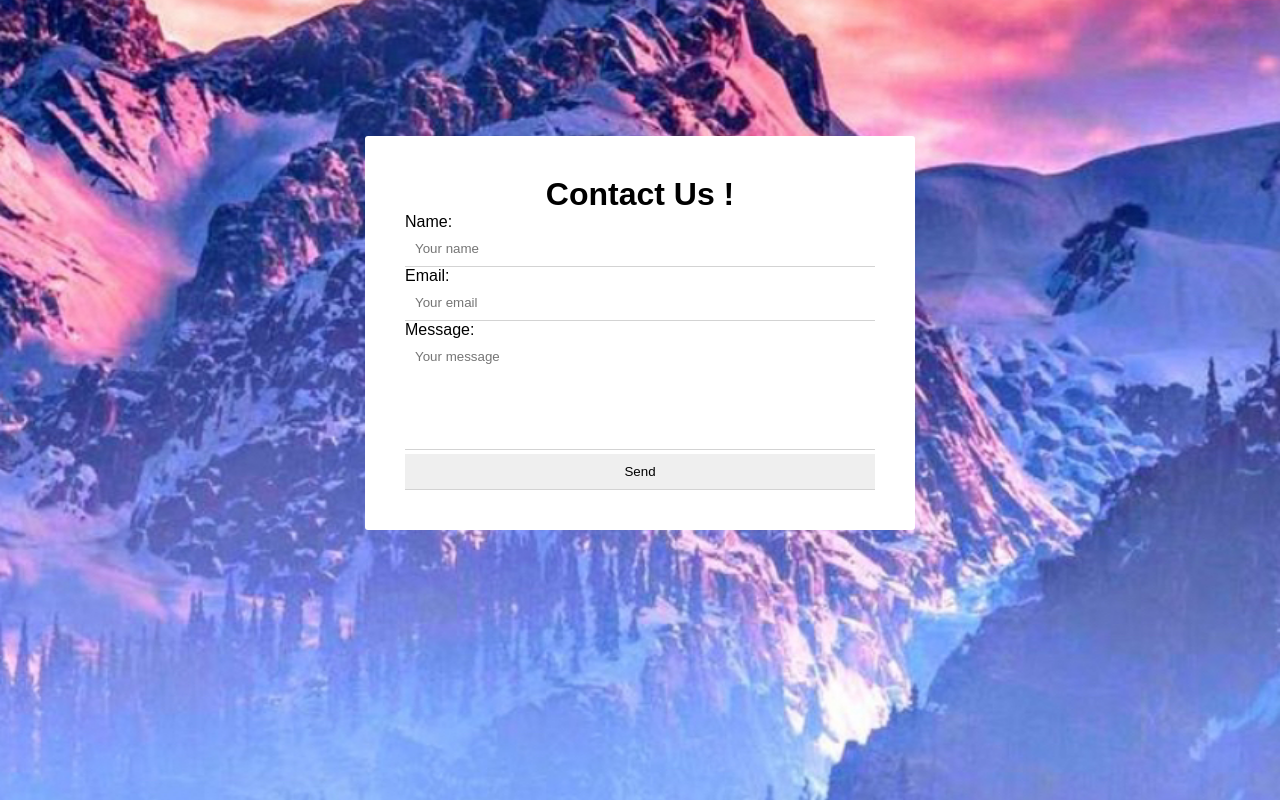
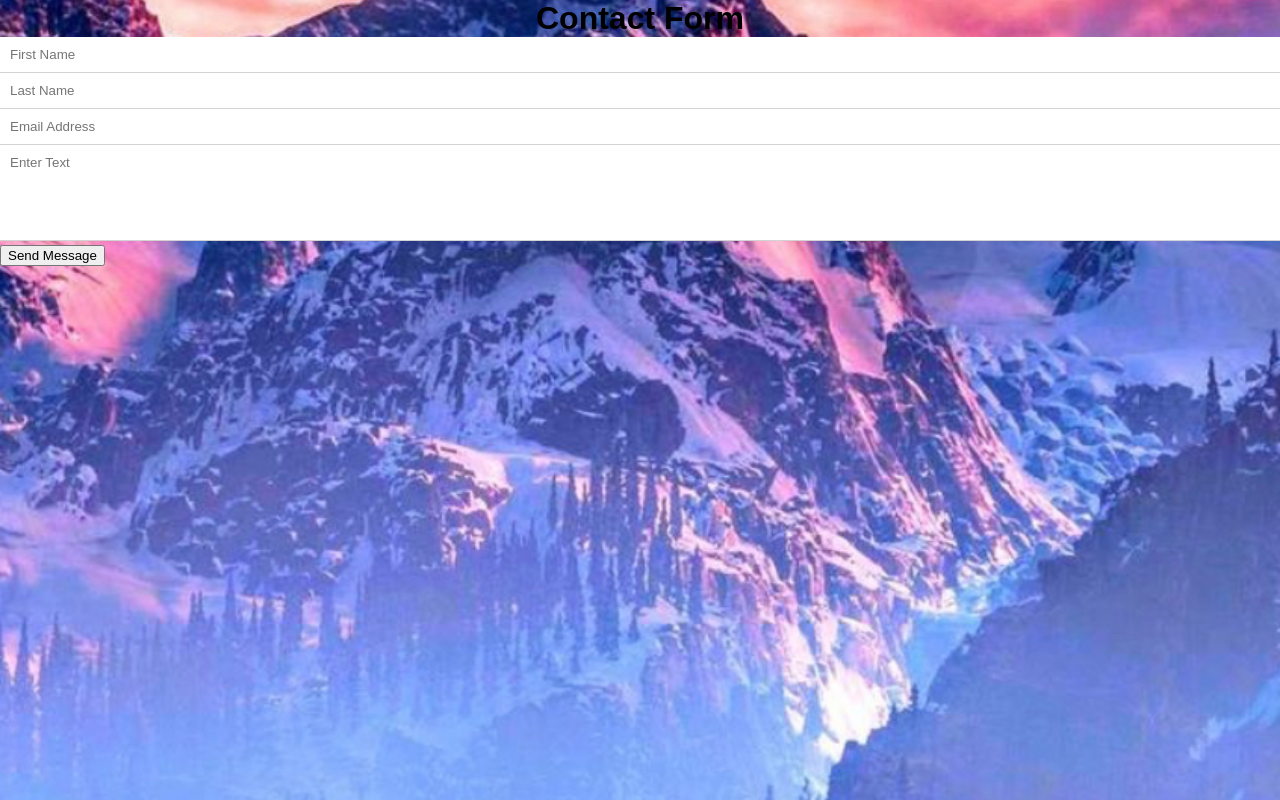
Before and after one commit to KshitijShresth29/Contact-Form, a plain HTML site: page index.html in a window 1280 px wide. Drawn offline with Linux system fonts and the light colour scheme.

Commit message:
Update index.html

```diff
--- a/index.html
+++ b/index.html
@@ -7,22 +7,11 @@
     <title>Contact Form</title>
 </head>
 <body>
-    <div id="overlay">
-        <form>
-            <h1>Contact Us !</h1>
-            <label for="name">Name: </label>
-            <input type="text" id="name" placeholder="Your name">
-            <small class="error"></small>
-            <label for="email">Email: </label>
-            <input type="text" id="email" placeholder="Your email">
-            <small class="error"></small>
-            <label for="message">Message: </label>
-            <textarea id="message" placeholder="Your message" rows="6"></textarea>
-            <small class="error"></small>
-            <div class="center">
-                <input type="submit" value="Send">
-            </div>
-        </form>
-    </div>
+    <h1>Contact Form</h1>
+    <input type="text" name="first" placeholder="First Name" autocomplete = "off" required>
+    <input type="text" name="last" placeholder="Last Name" autocomplete = "off" required>
+    <input type="email" name="email" placeholder="Email Address" autocomplete = "off" required>
+    <textarea rows="5" cols="60" name="message" placeholder="Enter Text" autocomplete="off" required></textarea>
+    <button type="submit">Send Message</button>
 </body>
 </html>
```
